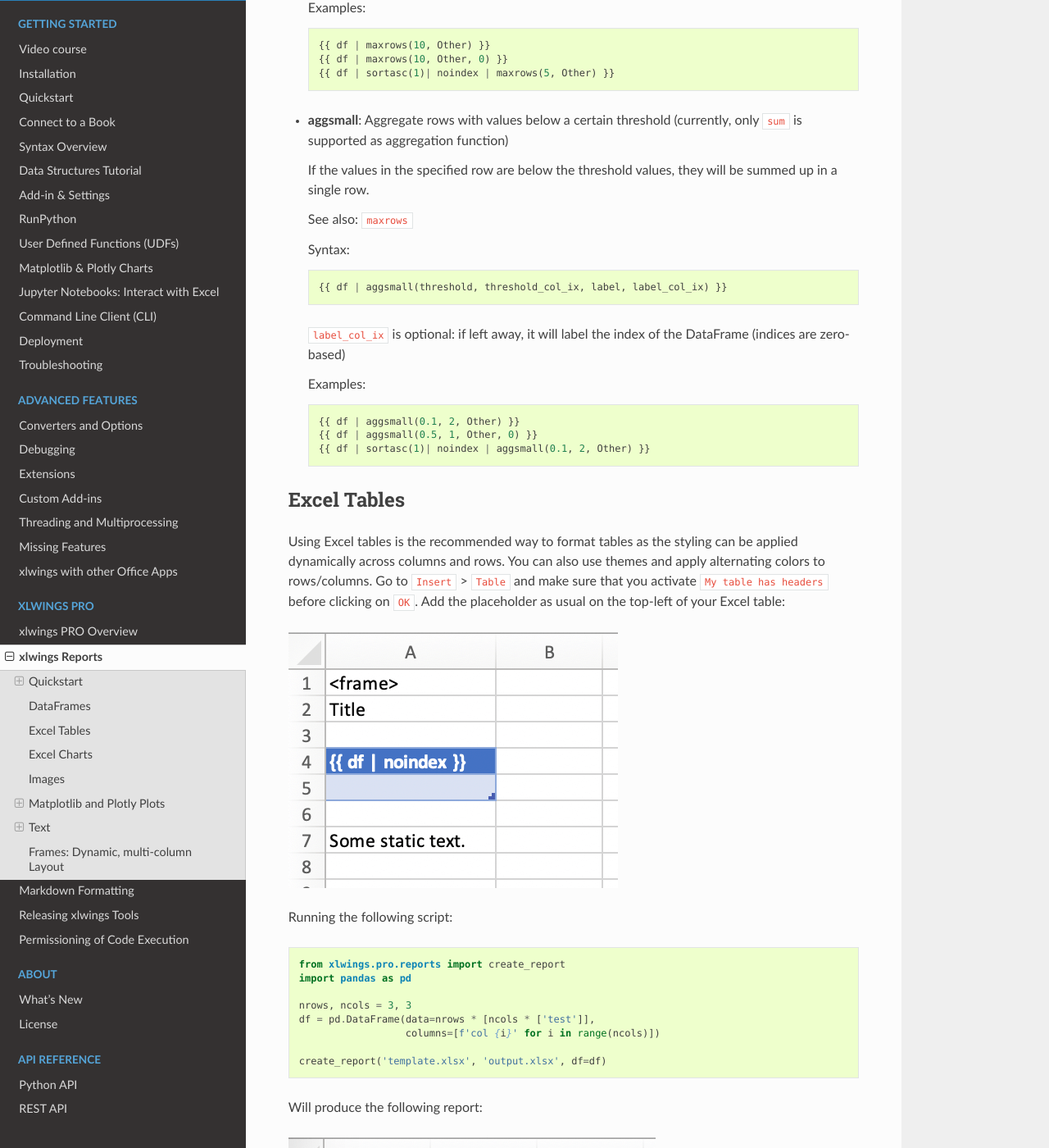
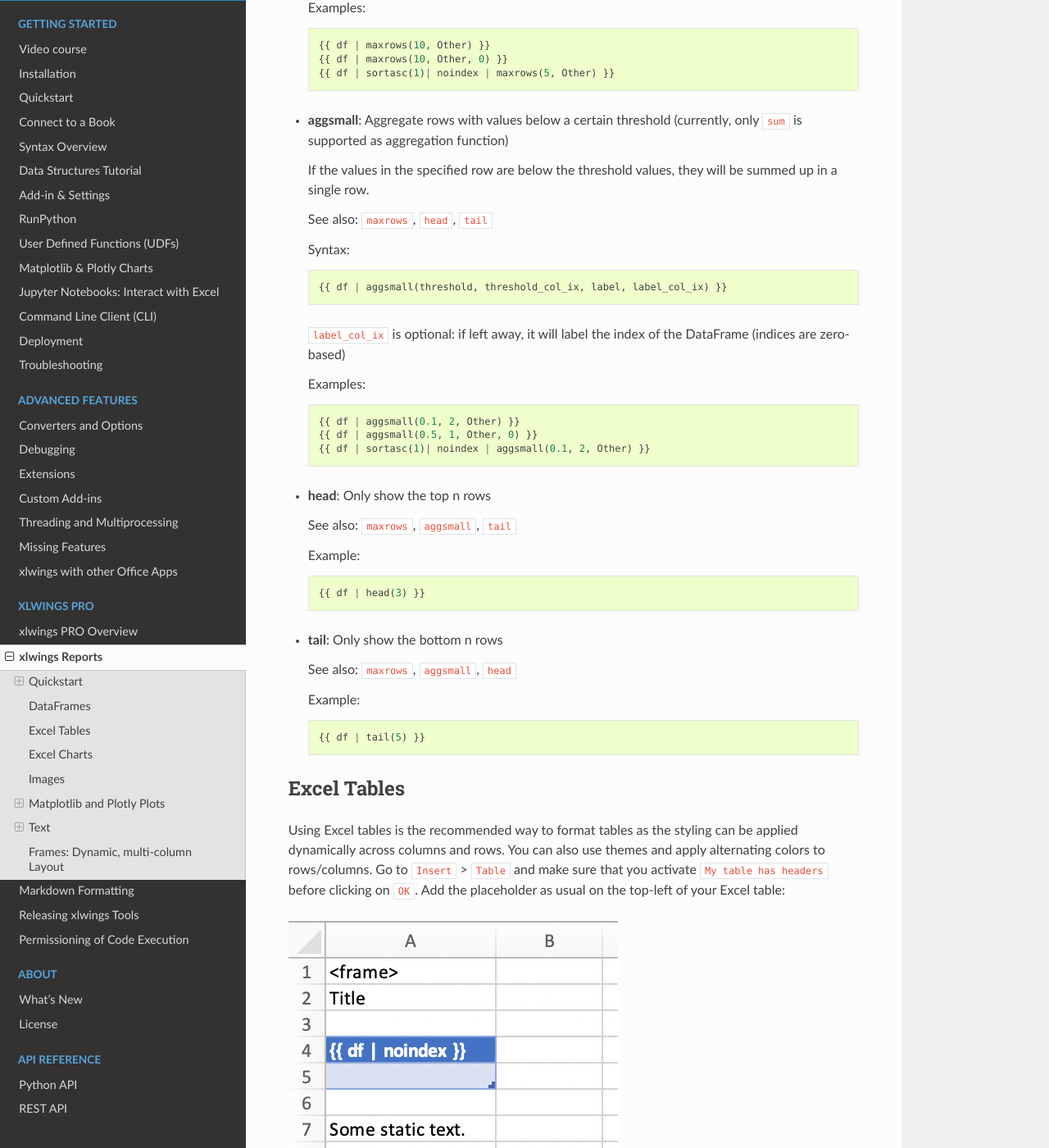
Before and after one commit to xlwings/xlwings, a Sphinx documentation site: the page built from docs/reports.rst, in a window 1280 px wide and 1400 px high, scrolled down 5005 px. Shown: the whole window at 82% size. Built offline with Sphinx 7.4.7 and the Read the Docs theme 2.0.0, drawn with Linux system fonts in a browser that asks for light colours.

Commit message:
added DatFrame reports filters head and tail, closes #1633 (#1636)

```diff
--- a/docs/reports.rst
+++ b/docs/reports.rst
@@ -137,7 +137,7 @@
 
   If your DataFrame has 12 rows and you use ``maxrows(10, Other)`` as filter, you'll get a table that shows the first 9 rows as-is and sums up the remaining 3 rows under the label ``Other``. If your data is unsorted, combine it with the ``sortasc``/``sortdesc`` to make sure the correct rows are aggregated.
 
-  See also: ``aggsmall``
+  See also: ``aggsmall``, ``head``, ``tail``
 
   Syntax::
 
@@ -155,7 +155,7 @@
 
   If the values in the specified row are below the threshold values, they will be summed up in a single row.
 
-  See also: ``maxrows``
+  See also: ``maxrows``, ``head``, ``tail``
 
   Syntax::
 
@@ -168,6 +168,22 @@
   {{ df | aggsmall(0.1, 2, Other) }}
   {{ df | aggsmall(0.5, 1, Other, 0) }}
   {{ df | sortasc(1)| noindex | aggsmall(0.1, 2, Other) }}
+
+* **head**: Only show the top n rows
+
+  See also: ``maxrows``, ``aggsmall``, ``tail``
+
+  Example::
+
+  {{ df | head(3) }}
+
+* **tail**: Only show the bottom n rows
+
+  See also: ``maxrows``, ``aggsmall``, ``head``
+
+  Example::
+
+  {{ df | tail(5) }}
 
 .. _excel_tables_reports:
 
```
Also changed, not shown: docs/whatsnew.rst (+6 -1 lines), 3 other files.
